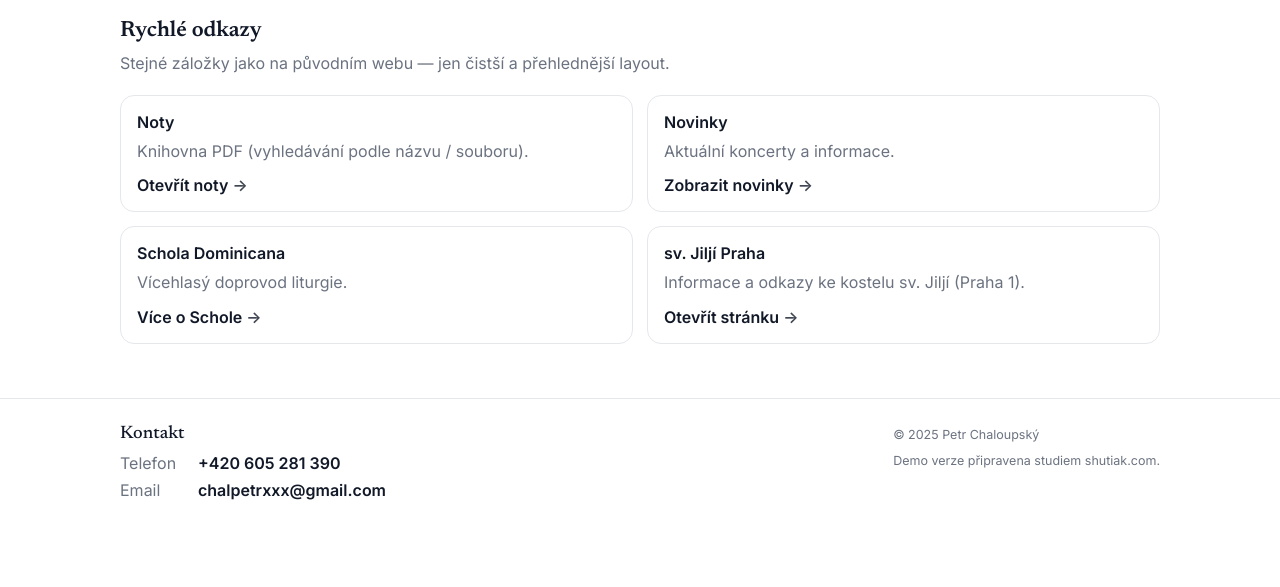
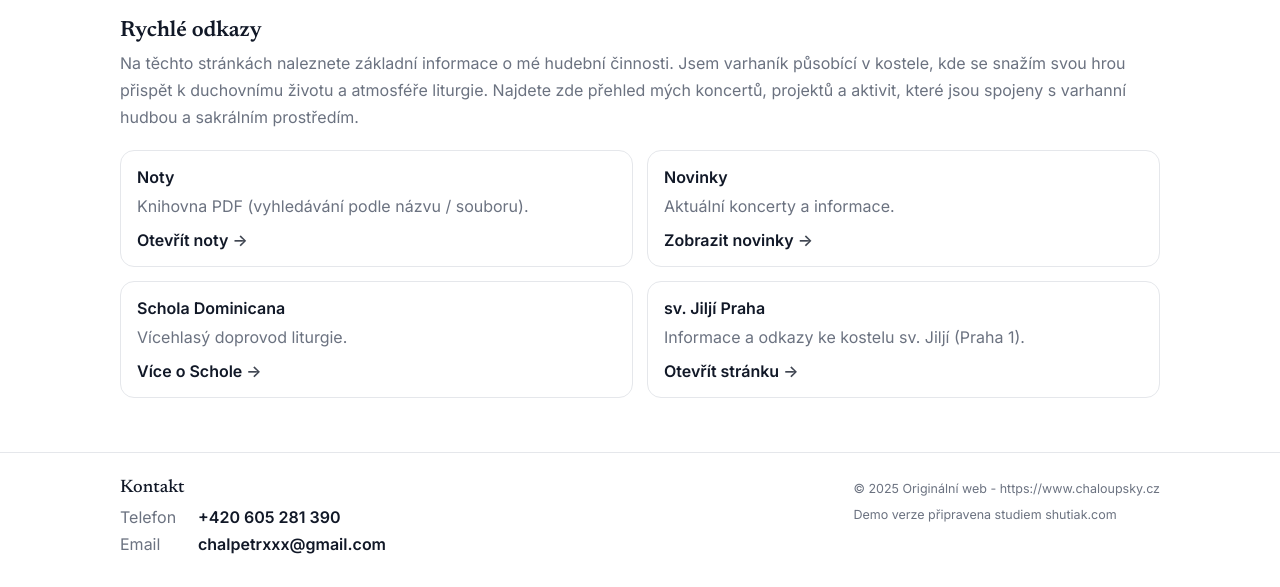
Before and after one commit to shutiak/varhanik_praha, a plain HTML site: page index.html in a window 1280 px wide. Shown: the part 631-1218 px from the top of the page. Before the commit the page ends 1164 px from the top, so only its background shows below. Drawn offline with Linux system fonts and the light colour scheme.

Commit message:
Add files via upload

```diff
--- a/index.html
+++ b/index.html
@@ -8,7 +8,7 @@
 <link href="https://fonts.googleapis.com/css2?family=Inter:wght@400;500;600&family=Newsreader:opsz,wght@6..72,500;6..72,600&display=swap" rel="stylesheet">
 <link rel="stylesheet" href="assets/styles.css" />
 
-<title>Petr Chaloupský — Úvod</title>
+<title>Petr Chaloupský - Úvod</title>
 <meta name="description" content="Osobní stránka Petra Chaloupského — varhaník, skladatel, ředitel kůru (sv. Jiljí, Praha)." />
 </head>
 <body>
@@ -70,7 +70,10 @@
 <section class="section">
   <div class="container">
     <h2 class="section__title">Rychlé odkazy</h2>
-    <p class="section__lead">Stejné záložky jako na původním webu — jen čistší a přehlednější layout.</p>
+    <p class="section__lead">Na těchto stránkách naleznete základní informace o mé hudební činnosti.
+Jsem varhaník působící v kostele, kde se snažím svou hrou přispět k duchovnímu životu a atmosféře liturgie.
+Najdete zde přehled mých koncertů, projektů a aktivit, které jsou spojeny s varhanní hudbou a sakrálním prostředím.
+</p>
 
     <div class="grid">
       <div class="card">
@@ -105,8 +108,8 @@
       <div class="footer__row"><span>Email</span><a href="mailto:chalpetrxxx@gmail.com">chalpetrxxx@gmail.com</a></div>
     </div>
     <div class="footer__fine">
-      <div>© 2025 Petr Chaloupský</div>
-      <div class="footer__fine2">Demo verze připravena studiem shutiak.com.</div>
+      <div>© 2025 Originální web - <a href="https://www.chaloupsky.cz">https://www.chaloupsky.cz</aa></div>
+      <div class="footer__fine2">Demo verze připravena studiem <a href="https://shutiak.com">shutiak.com</a></div>
     </div>
   </div>
 </footer>
```
Also changed, not shown: noty.html (+3 -3 lines), novinky.html (+3 -3 lines), odkazy.html (+3 -3 lines), schola-dominicana.html (+3 -3 lines), sv-jilji-praha.html (+4 -4 lines).
